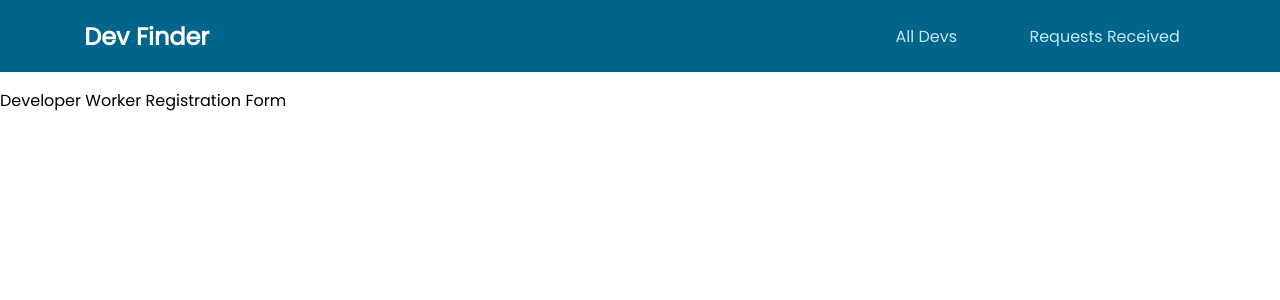
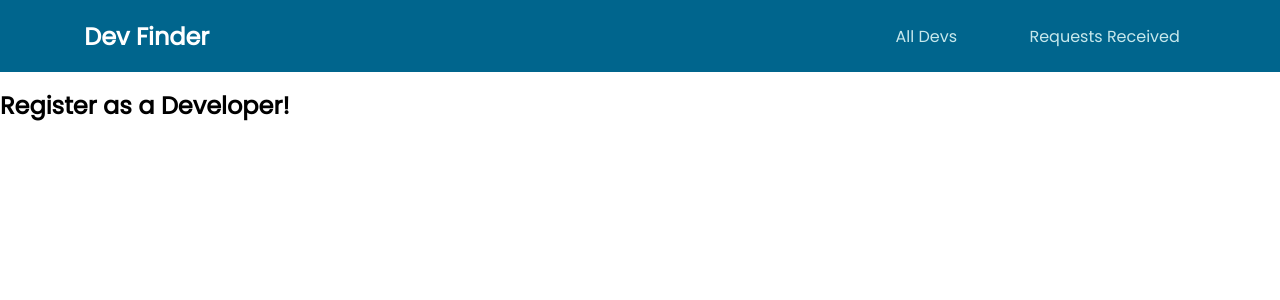
Before and after one commit to torressam333/dev-finder, a Vue app: page /register in a window 1280 px wide. Shown: the top 300 px of the page. Built offline with nearby package versions, Linux system fonts and the light colour scheme.

Commit message:
Begin working on Dev Reg and dev form components

```diff
--- /dev/null
+++ b/src/pages/developers/DevForm.vue
@@ -0,0 +1,3 @@
+<template>
+  <form action=""></form>
+</template>
--- a/src/pages/developers/DevRegistration.vue
+++ b/src/pages/developers/DevRegistration.vue
@@ -1 +1,6 @@
-<template>Developer Worker Registration Form</template>
+<template>
+  <section>
+    <h2>Register as a Developer!</h2>
+
+  </section>
+</template>
```
